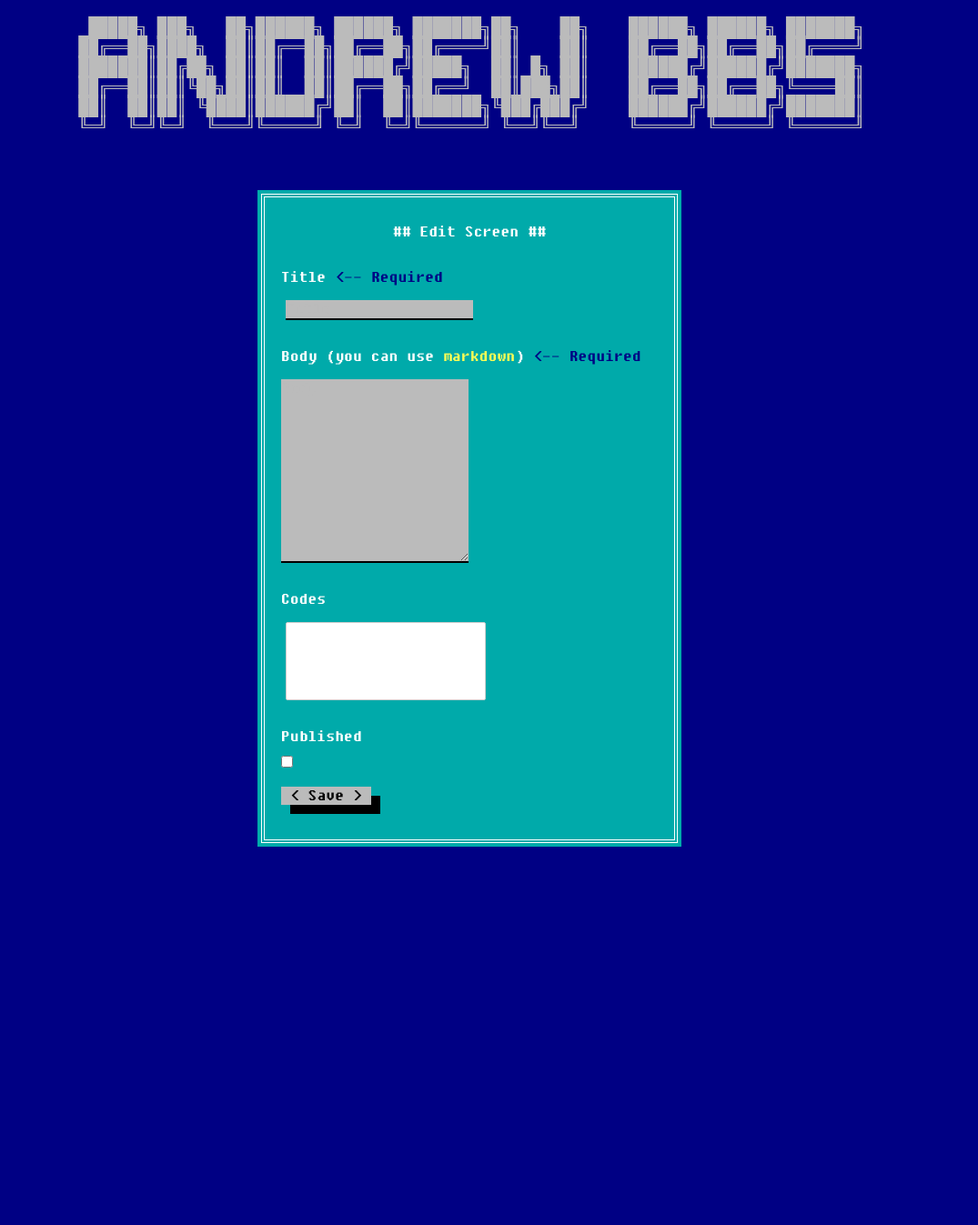
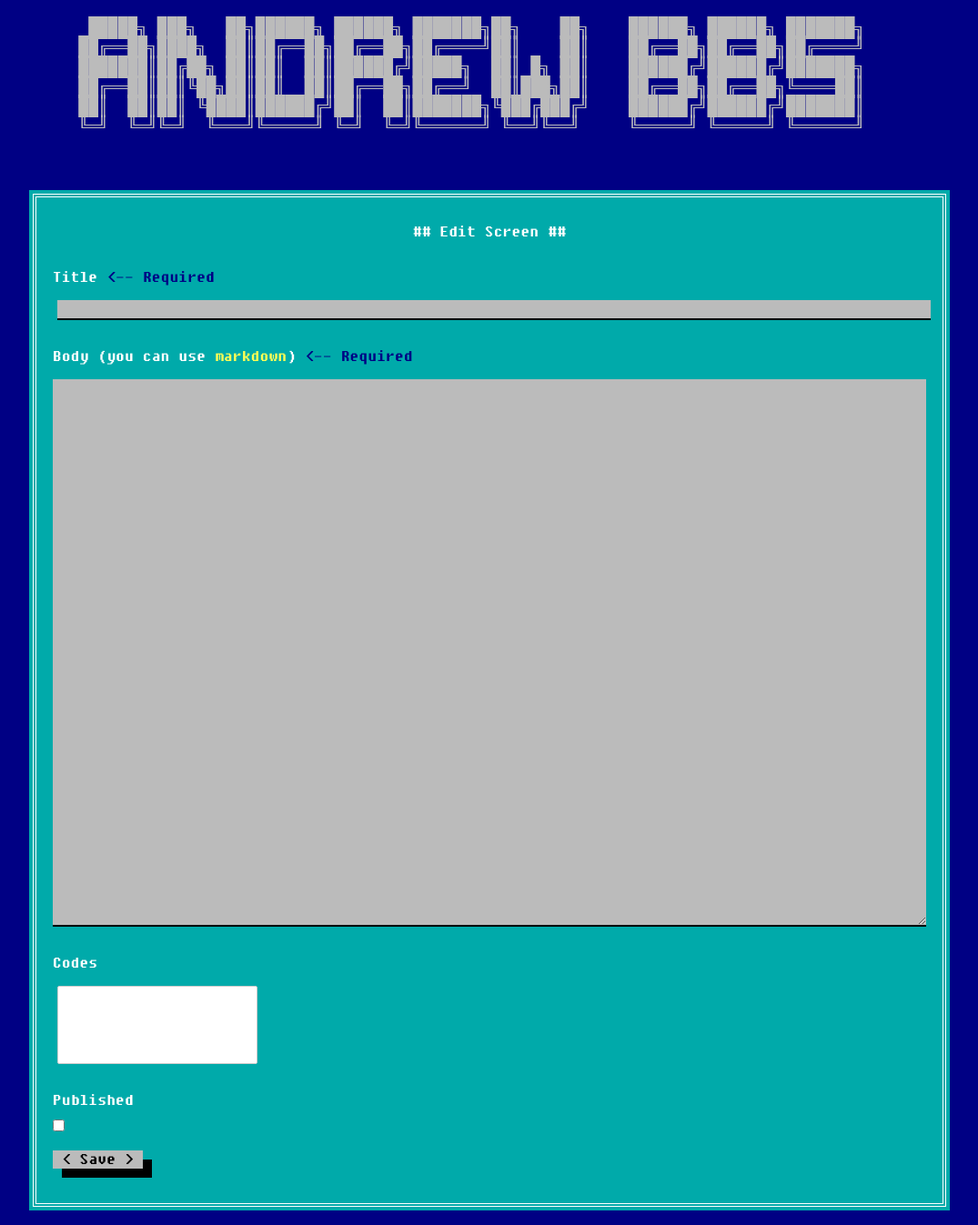
Before and after one commit to lostways/andrewbbs, a Django app: page /create/screen/new in a window 1280 px wide. Shown: the part 56-1403 px from the top of the page at 91% size, without its empty margins (124-1199 px from the left). Before the commit the page ends 987 px from the top, so only its background shows below. Run offline with Django 3.2, Linux system fonts and the light colour scheme; the visitor is signed in with stand-in values (Sample User, id 1); data comes from the database, SQL or seed files in the repository; data that the repository does not hold is empty; some libraries are stand-ins or nearby versions.

Commit message:
syling create forms + create form refactor

```diff
--- a/app/andrewbbs/forms.py
+++ b/app/andrewbbs/forms.py
@@ -25,9 +25,9 @@ class ScreenEditForm(ModelForm):
             "published:": "Published",
         }
         widgets = {
-            "title": forms.TextInput(attrs={"placeholder": "Title"}),
-            "slug": forms.TextInput(attrs={"placeholder": "Slug"}),
-            "body": forms.Textarea(attrs={"placeholder": "Body"}),
+            "title": forms.TextInput(attrs={"size": 80, "class": "width-full"}),
+            "slug": forms.TextInput(),
+            "body": forms.Textarea(attrs={"cols": 40, "rows": "30", "class": "width-full"}),
             "codes": forms.SelectMultiple(),
             "published": forms.CheckboxInput(),
         }
@@ -41,21 +41,9 @@ class ScreenEditForm(ModelForm):
         return codes
 
 class ScreenCreateForm(ScreenEditForm):
-    class Meta:
-        model = Screen
-        fields = ["title", "body", "codes", "published"]
-        labels = {
-            "title": "Title",
-            "body": "Body",
-            "codes": "Codes",
-            "published:": "Published",
-        }
-        widgets = {
-            "title": forms.TextInput(attrs={"placeholder": "Title"}),
-            "body": forms.Textarea(attrs={"placeholder": "Body"}),
-            "codes": forms.SelectMultiple(),
-            "published": forms.CheckboxInput(),
-        }
+    def __init__(self, user, *args, **kwargs):
+        super(ScreenCreateForm, self).__init__(user, *args, **kwargs)
+        del self.fields["slug"]
 
 class MessageForm(forms.Form):
     recipient = forms.CharField(max_length=100, label="To Handle")
--- a/app/andrewbbs/static/css/main.css
+++ b/app/andrewbbs/static/css/main.css
@@ -162,6 +162,11 @@ form legend {
     text-align: center;
 }
 
+form.full-width {
+    width: 100%;
+    max-width: 80rem;
+}
+
 form .width-full {
     width: 100%;
 }
--- a/app/andrewbbs/templates/screens/screen_edit_detail.html
+++ b/app/andrewbbs/templates/screens/screen_edit_detail.html
@@ -1,7 +1,7 @@
 {% extends 'layout/base.html' %}
 
 {% block content %}
-<form class="light-green-box" method="post" action="">
+<form class="light-green-box full-width" method="post" action="">
     {% csrf_token %}
     <fieldset>
       <legend>Edit Screen</legend>
```
